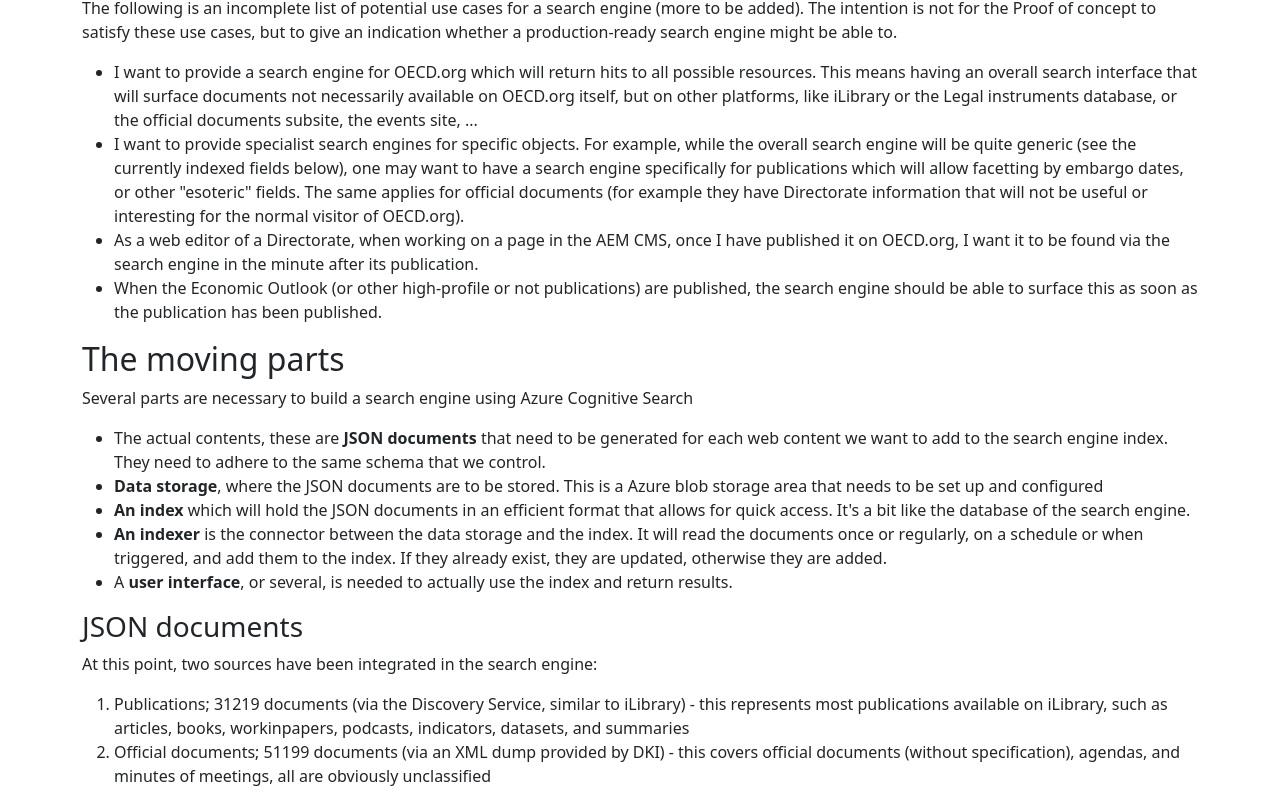
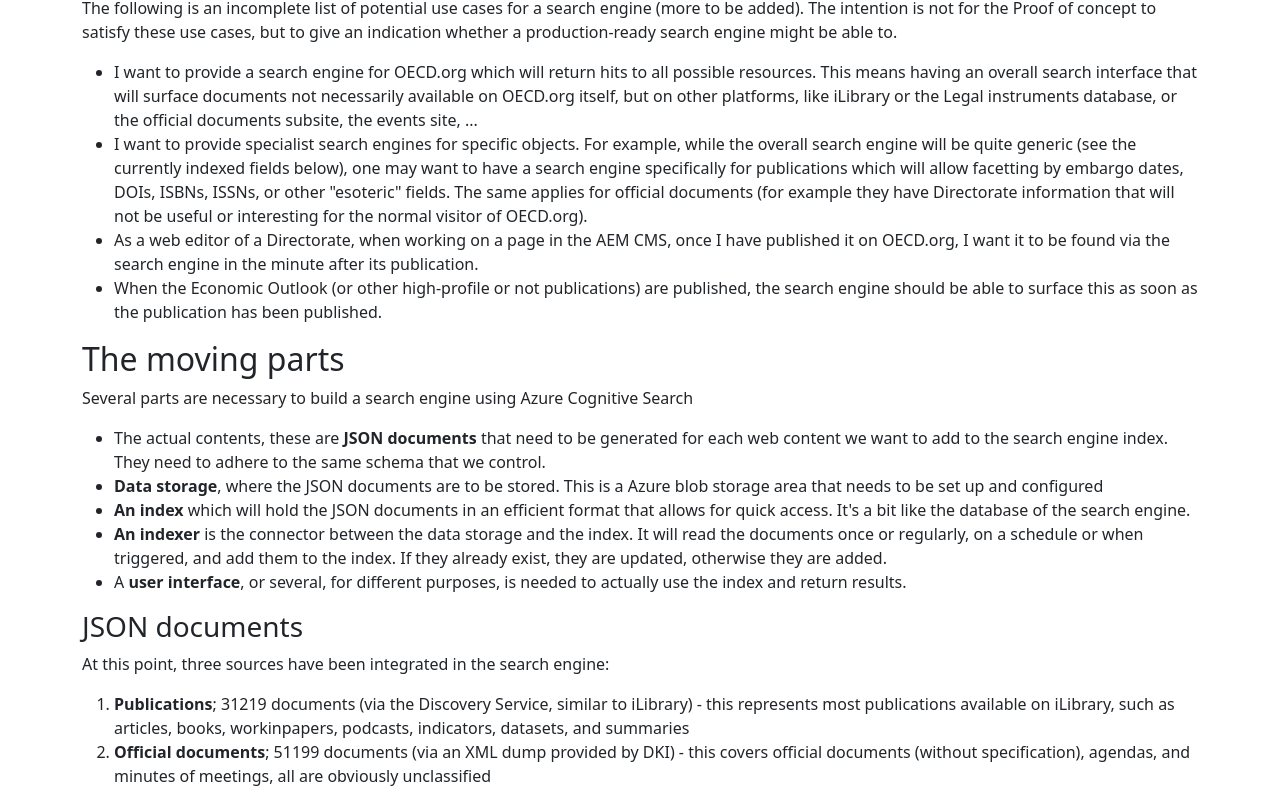
Before and after one commit to jfix/search-poc-app, a React (Create React App) app: page /about in a window 1280 px wide. Shown: the part 431-1223 px from the top of the page. Built offline with nearby package versions, Linux system fonts and the light colour scheme; no server answers.

Commit message:
Document addition of web pages

```diff
--- a/src/pages/About/About.js
+++ b/src/pages/About/About.js
@@ -32,7 +32,7 @@
             <p>The following is an incomplete list of potential use cases for a search engine (more to be added). The intention is not for the Proof of concept to satisfy these use cases, but to give an indication whether a production-ready search engine might be able to.</p>
             <ul>
               <li>I want to provide a search engine for OECD.org which will return hits to all possible resources. This means having an overall search interface that will surface documents not necessarily available on OECD.org itself, but on other platforms, like iLibrary or the Legal instruments database, or the official documents subsite, the events site, ...</li>
-              <li>I want to provide specialist search engines for specific objects. For example, while the overall search engine will be quite generic (see the currently indexed fields below), one may want to have a search engine specifically for publications which will allow facetting by embargo dates, or other "esoteric" fields. The same applies for official documents (for example they have Directorate information that will not be useful or interesting for the normal visitor of OECD.org).</li>
+              <li>I want to provide specialist search engines for specific objects. For example, while the overall search engine will be quite generic (see the currently indexed fields below), one may want to have a search engine specifically for publications which will allow facetting by embargo dates, DOIs, ISBNs, ISSNs, or other "esoteric" fields. The same applies for official documents (for example they have Directorate information that will not be useful or interesting for the normal visitor of OECD.org).</li>
               <li>As a web editor of a Directorate, when working on a page in the AEM CMS, once I have published it on OECD.org, I want it to be found via the search engine in the minute after its publication.</li>
               <li>When the Economic Outlook (or other high-profile or not publications) are published, the search engine should be able to surface this as soon as the publication has been published.</li>
             </ul>
@@ -45,15 +45,16 @@
               <li><strong>Data storage</strong>, where the JSON documents are to be stored. This is a Azure blob storage area that needs to be set up and configured</li>
               <li><strong>An index</strong> which will hold the JSON documents in an efficient format that allows for quick access. It's a bit like the database of the search engine.</li>
               <li><strong>An indexer</strong> is the connector between the data storage and the index. It will read the documents once or regularly, on a schedule or when triggered, and add them to the index. If they already exist, they are updated, otherwise they are added.</li>
-              <li>A <strong>user interface</strong>, or several, is needed to actually use the index and return results.</li>
+              <li>A <strong>user interface</strong>, or several, for different purposes, is needed to actually use the index and return results.</li>
             </ul>
 
             <h3>JSON documents</h3>
 
-            <p>At this point, two sources have been integrated in the search engine:</p>
+            <p>At this point, three sources have been integrated in the search engine:</p>
             <ol>
-              <li>Publications; 31219 documents (via the Discovery Service, similar to iLibrary) - this represents most publications available on iLibrary, such as articles, books, workinpapers, podcasts, indicators, datasets, and summaries</li>
-              <li>Official documents; 51199 documents (via an XML dump provided by DKI) - this covers official documents (without specification), agendas, and minutes of meetings, all are obviously unclassified</li>
+              <li><strong>Publications</strong>; 31219 documents (via the Discovery Service, similar to iLibrary) - this represents most publications available on iLibrary, such as articles, books, workinpapers, podcasts, indicators, datasets, and summaries</li>
+              <li><strong>Official documents</strong>; 51199 documents (via an XML dump provided by DKI) - this covers official documents (without specification), agendas, and minutes of meetings, all are obviously unclassified</li>
+              <li><strong>Web pages</strong>; 45583 documents (via an XML dump provided by Romuald, based on the table of T4 pages) - this represents a large number of unique web pages from the OECD.org site, with its own classification scheme (news releases, reports, speeches/presentations, articles, cvs, ...)</li>
             </ol>
 
             <p>For the purpose of this exercise, the following JSON schema has been put in place. The common fields are:</p>
@@ -112,6 +113,21 @@
               }
               )}
 
+            <p>JSON document for a web page:</p>
+              {PrettyPrintJson({
+                "id": "58255-569",
+                "domain": "web page",
+                "type": "report",
+                "title_en": "Regulatory Policy: Mexico",
+                "date": "2021-10-27T00:00:00Z",
+                "url": "https://oecd.org/gov/regulatory-policy/regulatory-policy-mexico.htm",
+                "languages": ["en"],
+                "description_en": "Access all events and reports on regulatory policy and governance in Mexico.",
+                "subjects_en": [],
+                "image_url": "https://picsum.photos/340/460"
+              }
+              )}
+
             <h3>The index</h3>
 
             <p>This is the database that stores the JSON documents in a very efficient format (I assume that Lucene is the underlying search engine as the documentation refers to its syntax repeatedly. Also, it's open-source, so no cost to Microsoft.</p>
@@ -129,6 +145,7 @@
             <ul>
               <li>Only English and French are currently accepted (but should we really have others, beyond the two official languages?)</li>
               <li>Official documents don't have subjects and seldom descriptions; Publications don't have countries</li>
+              <li>Web pages can have several document types ('doc_category'), for the purpose of this PoC only the first category found will be used. The same is true for URLs.</li>
               <li>Ordering of results is (apparently) ordering by adding to the index</li>
               <li>Only simple checkbox facets have been used, for dates a slider facet would be more appropriate and feasible</li>
               <li>The look and feel of the page is purposefully not similar to the final design (which final design?)</li>
@@ -138,7 +155,7 @@
 
             <p>The following is an incomplete list of tasks that remain to do in order to prove that this is the right approach (these are suggestions only):</p>
             <ul>
-              <li>(Back office) Add the T4 web pages?</li>
+              <li>DONE - (Back office) Add the T4 web pages?</li>
               <li>(Back office) Add Legal instruments?</li>
               <li>(User interface) Add a date slider facet?</li>
               <li>(User interface) Add ordering of documents (by date or alphabetically by title)?</li>
```
